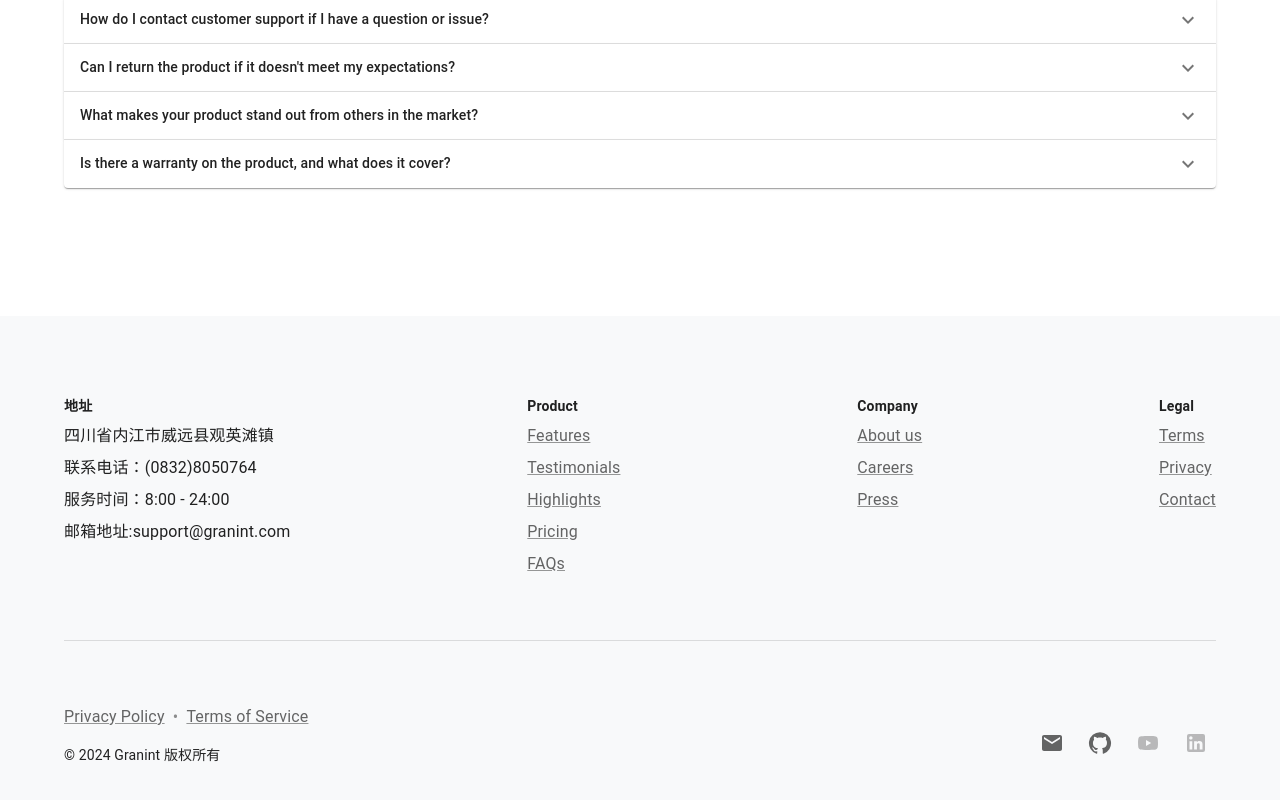
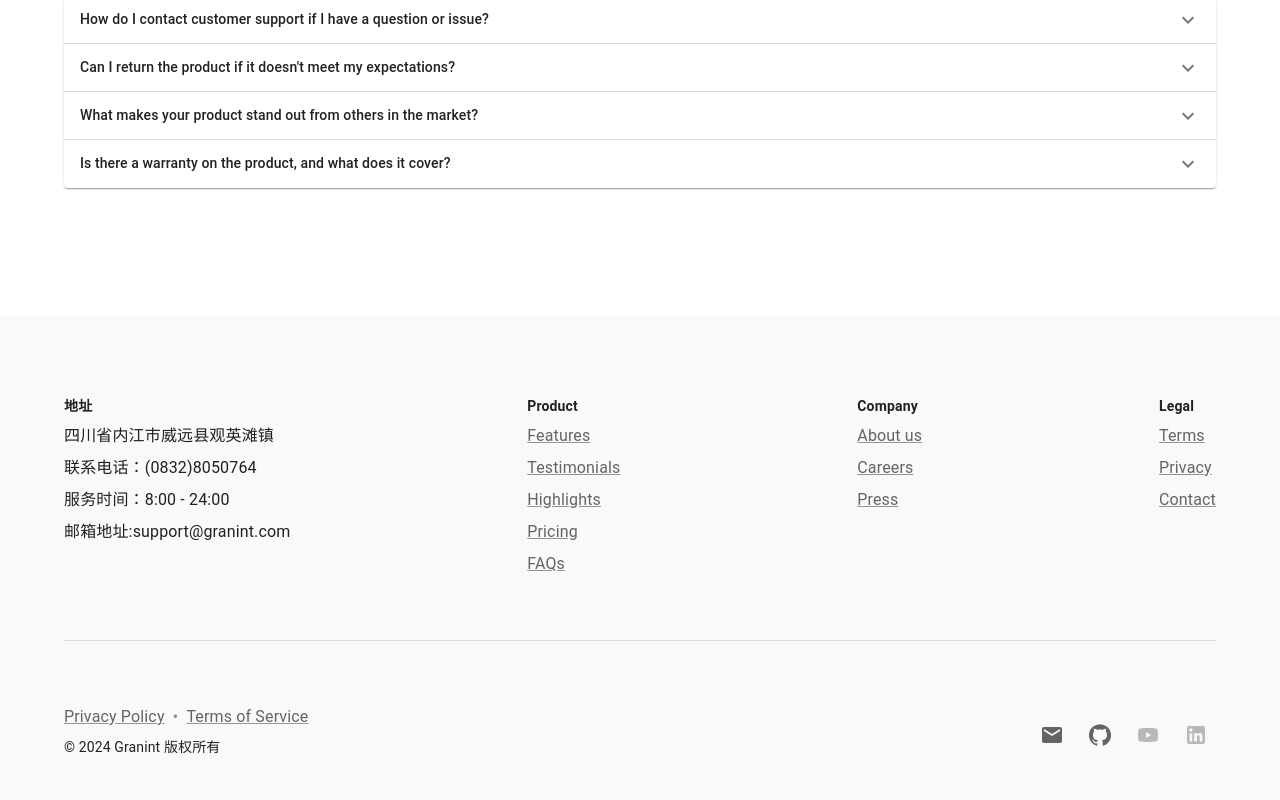
Before and after one commit to granint/granint.github.io, a React (Create React App) app: page / in a window 1280 px wide. Shown: the part 232-1032 px from the top of the page. Built offline with nearby package versions, Linux system fonts and the light colour scheme.

Commit message:
update py to 1

```diff
--- a/src/Footer.tsx
+++ b/src/Footer.tsx
@@ -153,7 +153,7 @@ export default function Footer() {
                         <Link color="text.secondary" href="/legal/terms">
                             Terms of Service
                         </Link>
-                        <Copyright sx={{ py: 2, fontSize: '0.875rem' }} />
+                        <Copyright sx={{ py: 1, fontSize: '0.875rem' }} />
                     </Box>
 
                     <Stack
```
